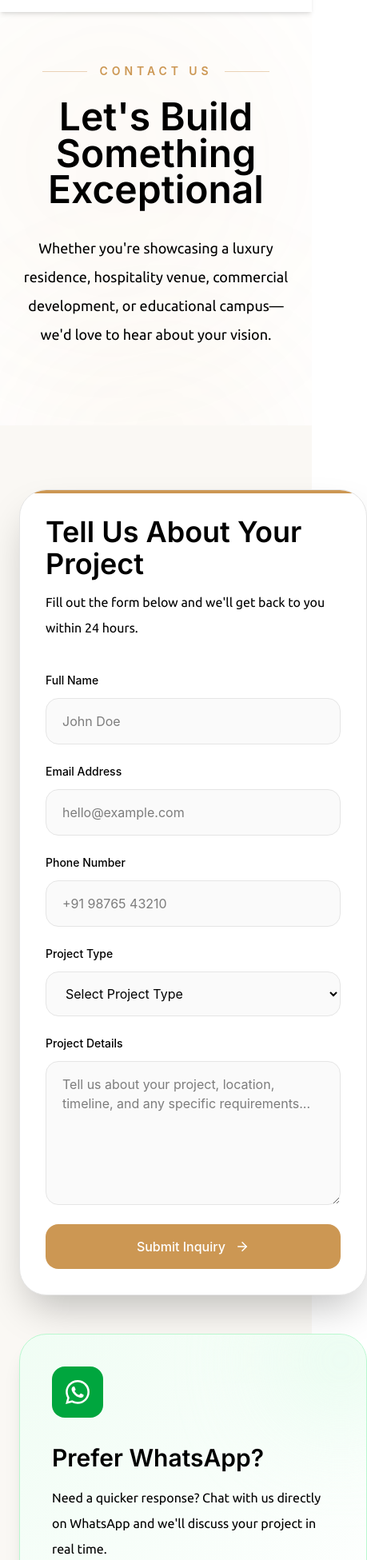
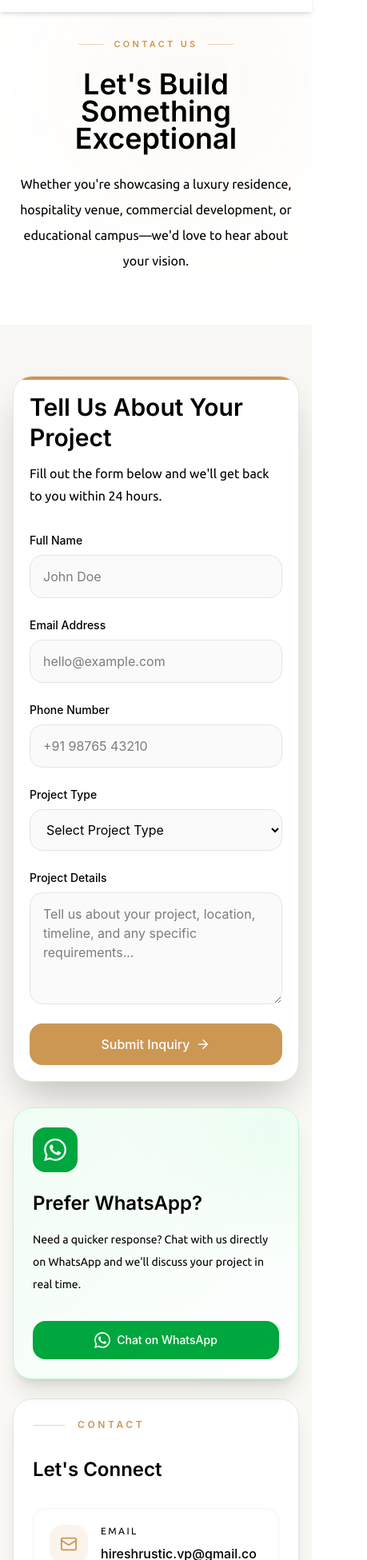
Before and after one commit to hiresh-suvarna/rustic-visual-solution, a React (Vite) app: page /contact in a window 390 px wide. Shown: the part 49-2000 px from the top of the page at 80% size, 459 px wide, since content can reach past the window. Built offline with nearby package versions, Linux system fonts and the light colour scheme; a web font is replaced by a local one.

Commit message:
redesign

```diff
--- a/src/pages/Contact.tsx
+++ b/src/pages/Contact.tsx
@@ -65,41 +65,61 @@ export default function Contact() {
   };
 
   return (
-    <div className="pt-32 lg:pt-40">
+    <div className="overflow-x-hidden pt-24 lg:pt-40">
 
       {/* ================= HERO ================= */}
 
-      <section className="px-6 lg:px-12">
+      <section className="px-4 sm:px-6 lg:px-12">
 
-        <div className="container mx-auto max-w-6xl text-center">
+        <div className="mx-auto max-w-6xl text-center">
 
-          <div className="flex items-center justify-center gap-4 mb-6">
+          <div className="mb-6 flex items-center justify-center gap-3 sm:gap-4">
 
-            <div className="w-14 h-px bg-gold/40" />
+            <div className="h-px w-8 sm:w-14 bg-gold/40" />
 
-            <span className="uppercase tracking-[0.35em] text-sm font-semibold text-gold">
+            <span className="text-[11px] sm:text-sm font-semibold uppercase tracking-[0.3em] text-gold">
+
               CONTACT US
+
             </span>
 
-            <div className="w-14 h-px bg-gold/40" />
+            <div className="h-px w-8 sm:w-14 bg-gold/40" />
 
           </div>
 
-          <h1 className="font-bricolage text-5xl md:text-6xl lg:text-7xl font-semibold leading-[0.95]">
-
+          <h1
+            className="
+              font-bricolage
+              text-4xl
+              sm:text-5xl
+              md:text-6xl
+              lg:text-7xl
+              font-semibold
+              leading-[0.95]
+            "
+          >
             Let's Build Something
             <br />
             Exceptional
-
           </h1>
 
-          <p className="mt-8 max-w-3xl mx-auto text-lg lg:text-xl leading-9 text-muted-foreground">
-
+          <p
+            className="
+              mx-auto
+              mt-6
+              max-w-3xl
+              px-2
+              text-base
+              sm:text-lg
+              lg:text-xl
+              leading-8
+              text-muted-foreground
+            "
+          >
             Whether you're showcasing a luxury residence,
             hospitality venue, commercial development,
             or educational campus—we'd love to hear
             about your vision.
-
           </p>
 
         </div>
@@ -108,40 +128,54 @@ export default function Contact() {
 
       {/* ================= CONTENT ================= */}
 
-      <section className="mt-24 lg:mt-28 bg-[#faf8f4] py-20 lg:py-28">
+      <section className="mt-16 bg-[#faf8f4] py-16 lg:mt-24 lg:py-28">
 
-        <div className="container mx-auto max-w-7xl px-6 lg:px-0">
+        <div className="mx-auto max-w-7xl px-4 sm:px-6 lg:px-8">
 
-          <div className="grid lg:grid-cols-12 gap-12">
+          <div className="grid gap-8 lg:grid-cols-12 lg:gap-12">
 
             {/* ================= FORM ================= */}
 
-            <div className="lg:col-span-7">
+            <div className="min-w-0 lg:col-span-7">
 
-              <div className="relative overflow-hidden rounded-[34px] border border-neutral-200 bg-white shadow-2xl">
+              <div
+                className="
+                  relative
+                  overflow-hidden
+                  rounded-[24px]
+                  sm:rounded-[30px]
+                  lg:rounded-[34px]
+                  border
+                  border-neutral-200
+                  bg-white
+                  shadow-2xl
+                "
+              >
 
-                <div className="absolute top-0 left-0 h-1 w-full bg-gold" />
+                <div className="absolute left-0 top-0 h-1 w-full bg-gold" />
 
-                <div className="p-8 lg:p-12">
+                <div className="p-5 sm:p-8 lg:p-12">
 
                   {isSuccess ? (
 
-                    <div className="py-16 text-center">
+                    <div className="py-12 text-center lg:py-16">
 
-                      <div className="mx-auto mb-8 flex h-20 w-20 items-center justify-center rounded-full bg-gold/10">
+                      <div className="mx-auto mb-6 flex h-16 w-16 items-center justify-center rounded-full bg-gold/10 lg:mb-8 lg:h-20 lg:w-20">
 
                         <MessageSquare
-                          size={36}
+                          size={32}
                           className="text-gold"
                         />
 
                       </div>
 
-                      <h2 className="font-bricolage text-4xl font-semibold mb-4">
+                      <h2 className="mb-4 font-bricolage text-3xl font-semibold sm:text-4xl">
+
                         Inquiry Received
+
                       </h2>
 
-                      <p className="max-w-md mx-auto text-muted-foreground leading-8">
+                      <p className="mx-auto max-w-md leading-7 text-muted-foreground">
 
                         Thank you for contacting Rustic Visual Solution.
                         Our team will review your project and get back
@@ -155,11 +189,20 @@ export default function Contact() {
 
                     <>
 
-                      <h2 className="font-bricolage text-4xl font-semibold mb-3">
+                      <h2
+                        className="
+                          mb-3
+                          font-bricolage
+                          text-3xl
+                          sm:text-4xl
+                          font-semibold
+                          leading-tight
+                        "
+                      >
                         Tell Us About Your Project
                       </h2>
 
-                      <p className="text-muted-foreground leading-8 mb-10">
+                      <p className="mb-8 leading-7 text-muted-foreground lg:mb-10">
 
                         Fill out the form below and we'll get back
                         to you within 24 hours.
@@ -169,11 +212,11 @@ export default function Contact() {
                       <form
                         onSubmit={handleSubmit}
                         className="space-y-6"
-                      >                        {/* Name */}
+                      >
 
-                        <div>
+                        {/* Name */}<div>
 
-                          <label className="block text-sm font-medium mb-3">
+  <label className="mb-2 block text-sm font-medium sm:text-base">
     Full Name
   </label>
 
@@ -182,17 +225,18 @@ export default function Contact() {
     required
     placeholder="John Doe"
     value={formData.name}
-                            onChange={(e) =>
-                              handleChange("name", e.target.value)
-                            }
+    onChange={(e) => handleChange("name", e.target.value)}
     className="
       w-full
       rounded-2xl
       border
       border-neutral-200
       bg-neutral-50
-                              px-5
-                              py-4
+      px-4
+      sm:px-5
+      py-3.5
+      sm:py-4
+      text-base
       outline-none
       transition-all
       duration-300
@@ -207,7 +251,7 @@ export default function Contact() {
 
 <div>
 
-                          <label className="block text-sm font-medium mb-3">
+  <label className="mb-2 block text-sm font-medium sm:text-base">
     Email Address
   </label>
 
@@ -216,17 +260,18 @@ export default function Contact() {
     required
     placeholder="hello@example.com"
     value={formData.email}
-                            onChange={(e) =>
-                              handleChange("email", e.target.value)
-                            }
+    onChange={(e) => handleChange("email", e.target.value)}
     className="
       w-full
       rounded-2xl
       border
       border-neutral-200
       bg-neutral-50
-                              px-5
-                              py-4
+      px-4
+      sm:px-5
+      py-3.5
+      sm:py-4
+      text-base
       outline-none
       transition-all
       duration-300
@@ -241,7 +286,7 @@ export default function Contact() {
 
 <div>
 
-                          <label className="block text-sm font-medium mb-3">
+  <label className="mb-2 block text-sm font-medium sm:text-base">
     Phone Number
   </label>
 
@@ -250,17 +295,18 @@ export default function Contact() {
     required
     placeholder="+91 98765 43210"
     value={formData.phone}
-                            onChange={(e) =>
-                              handleChange("phone", e.target.value)
-                            }
+    onChange={(e) => handleChange("phone", e.target.value)}
     className="
       w-full
       rounded-2xl
       border
       border-neutral-200
       bg-neutral-50
-                              px-5
-                              py-4
+      px-4
+      sm:px-5
+      py-3.5
+      sm:py-4
+      text-base
       outline-none
       transition-all
       duration-300
@@ -269,13 +315,11 @@ export default function Contact() {
     "
   />
 
-                        </div>
-
-                        {/* Project Type */}
+</div>{/* Project Type */}
 
 <div>
 
-                          <label className="block text-sm font-medium mb-3">
+  <label className="mb-2 block text-sm font-medium sm:text-base">
     Project Type
   </label>
 
@@ -283,10 +327,7 @@ export default function Contact() {
     required
     value={formData.projectType}
     onChange={(e) =>
-                              handleChange(
-                                "projectType",
-                                e.target.value
-                              )
+      handleChange("projectType", e.target.value)
     }
     className="
       w-full
@@ -294,8 +335,11 @@ export default function Contact() {
       border
       border-neutral-200
       bg-neutral-50
-                              px-5
-                              py-4
+      px-4
+      sm:px-5
+      py-3.5
+      sm:py-4
+      text-base
       outline-none
       transition-all
       duration-300
@@ -303,34 +347,13 @@ export default function Contact() {
       focus:bg-white
     "
   >
-                            <option value="">
-                              Select Project Type
-                            </option>
-
-                            <option value="Luxury Home">
-                              Luxury Home
-                            </option>
-
-                            <option value="Restaurant">
-                              Restaurant
-                            </option>
-
-                            <option value="Commercial Space">
-                              Commercial Space
-                            </option>
-
-                            <option value="College">
-                              College / University
-                            </option>
-
-                            <option value="Museum">
-                              Museum
-                            </option>
-
-                            <option value="Other">
-                              Other
-                            </option>
-
+    <option value="">Select Project Type</option>
+    <option value="Luxury Home">Luxury Home</option>
+    <option value="Restaurant">Restaurant</option>
+    <option value="Commercial Space">Commercial Space</option>
+    <option value="College">College / University</option>
+    <option value="Museum">Museum</option>
+    <option value="Other">Other</option>
   </select>
 
 </div>
@@ -339,7 +362,7 @@ export default function Contact() {
 
 <div>
 
-                          <label className="block text-sm font-medium mb-3">
+  <label className="mb-2 block text-sm font-medium sm:text-base">
     Project Details
   </label>
 
@@ -348,20 +371,22 @@ export default function Contact() {
     placeholder="Tell us about your project, location, timeline, and any specific requirements..."
     value={formData.message}
     onChange={(e) =>
-                              handleChange(
-                                "message",
-                                e.target.value
-                              )
+      handleChange("message", e.target.value)
     }
     className="
-                              min-h-[180px]
+      min-h-[140px]
+      sm:min-h-[180px]
       w-full
+      resize-y
       rounded-2xl
       border
       border-neutral-200
       bg-neutral-50
-                              px-5
-                              py-4
+      px-4
+      sm:px-5
+      py-3.5
+      sm:py-4
+      text-base
       outline-none
       transition-all
       duration-300
@@ -376,10 +401,19 @@ export default function Contact() {
 
 {error && (
 
-                          <div className="rounded-2xl border border-red-200 bg-red-50 px-5 py-4 text-red-600">
-
+  <div
+    className="
+      rounded-2xl
+      border
+      border-red-200
+      bg-red-50
+      px-4
+      py-3
+      text-sm
+      text-red-600
+    "
+  >
     {error}
-
   </div>
 
 )}
@@ -394,12 +428,15 @@ export default function Contact() {
     w-full
     items-center
     justify-center
-                            gap-3
+    gap-2
+    sm:gap-3
     rounded-2xl
     bg-gold
-                            py-4
+    py-3.5
+    sm:py-4
+    text-base
+    font-medium
     text-white
-                            font-medium
     transition-all
     duration-300
     hover:-translate-y-1
@@ -439,35 +476,77 @@ export default function Contact() {
 
 </div>
 
-            </div>            {/* ================= RIGHT SIDE ================= */}
+</div>
 
-            <div className="lg:col-span-5 space-y-8">
+{/* ================= RIGHT SIDE ================= */}
 
-              {/* WhatsApp Card */}
+<div className="min-w-0 space-y-6 lg:col-span-5 lg:space-y-8">
 
-              <div className="relative overflow-hidden rounded-[34px] border border-green-200 bg-gradient-to-br from-green-50 to-white p-10 shadow-xl">
+  {/* WhatsApp Card */}<div
+  className="
+    relative
+    overflow-hidden
+    rounded-[24px]
+    sm:rounded-[30px]
+    lg:rounded-[34px]
+    border
+    border-green-200
+    bg-gradient-to-br
+    from-green-50
+    to-white
+    p-6
+    sm:p-8
+    lg:p-10
+    shadow-xl
+  "
+>
 
-                <div className="absolute -right-12 -top-12 h-40 w-40 rounded-full bg-green-100 blur-3xl opacity-60" />
+  <div className="absolute -right-12 -top-12 h-40 w-40 rounded-full bg-green-100 opacity-60 blur-3xl" />
 
   <div className="relative">
 
-                  <div className="mb-8 flex h-16 w-16 items-center justify-center rounded-2xl bg-green-600 text-white">
-
-                    <SiWhatsapp size={30} />
-
+    <div
+      className="
+        mb-6
+        flex
+        h-14
+        w-14
+        sm:h-16
+        sm:w-16
+        items-center
+        justify-center
+        rounded-2xl
+        bg-green-600
+        text-white
+      "
+    >
+      <SiWhatsapp size={28} />
     </div>
 
-                  <h3 className="font-bricolage text-3xl font-semibold mb-4">
-
+    <h3
+      className="
+        mb-4
+        font-bricolage
+        text-2xl
+        sm:text-3xl
+        font-semibold
+        leading-tight
+      "
+    >
       Prefer WhatsApp?
-
     </h3>
 
-                  <p className="leading-8 text-muted-foreground mb-8">
-
+    <p
+      className="
+        mb-8
+        text-sm
+        sm:text-base
+        leading-7
+        text-muted-foreground
+      "
+    >
       Need a quicker response? Chat with us directly on
       WhatsApp and we'll discuss your project in real time.
-
     </p>
 
     <button
@@ -482,10 +561,15 @@ export default function Contact() {
         w-full
         items-center
         justify-center
-                      gap-3
+        gap-2
+        sm:gap-3
         rounded-2xl
         bg-green-600
-                      py-4
+        px-4
+        py-3.5
+        sm:py-4
+        text-sm
+        sm:text-base
         font-medium
         text-white
         transition-all
@@ -496,9 +580,14 @@ export default function Contact() {
       "
     >
 
-                    <SiWhatsapp size={20} />
+      <SiWhatsapp
+        size={20}
+        className="shrink-0"
+      />
 
+      <span className="truncate">
         Chat on WhatsApp
+      </span>
 
     </button>
 
@@ -506,49 +595,106 @@ export default function Contact() {
 
 </div>
 
-              {/* Contact Information */}
+{/* Contact Information */}<div
+  className="
+    rounded-[24px]
+    sm:rounded-[30px]
+    lg:rounded-[34px]
+    border
+    border-neutral-200
+    bg-white
+    p-6
+    sm:p-8
+    lg:p-10
+    shadow-xl
+  "
+>
 
-              <div className="rounded-[34px] border border-neutral-200 bg-white p-10 shadow-xl">
+  <div className="mb-8 flex items-center gap-4">
 
-                <div className="flex items-center gap-4 mb-8">
+    <div className="h-px w-10 bg-gold/40" />
 
-                  <div className="w-12 h-px bg-gold/40" />
+    <span className="text-xs sm:text-sm font-semibold uppercase tracking-[0.3em] text-gold">
 
-                  <span className="uppercase tracking-[0.3em] text-sm font-semibold text-gold">
       CONTACT
+
     </span>
 
   </div>
 
-                <h3 className="font-bricolage text-3xl font-semibold mb-10">
-
+  <h3
+    className="
+      mb-8
+      font-bricolage
+      text-2xl
+      sm:text-3xl
+      font-semibold
+    "
+  >
     Let's Connect
-
   </h3>
 
   {/* Email */}
 
-                <div className="flex items-start gap-5 rounded-2xl border border-neutral-100 p-6 mb-5 transition hover:border-gold/40 hover:shadow-lg">
+  <div
+    className="
+      mb-5
+      flex
+      items-start
+      gap-4
+      rounded-2xl
+      border
+      border-neutral-100
+      p-5
+      sm:p-6
+      transition
+      hover:border-gold/40
+      hover:shadow-lg
+    "
+  >
 
-                  <div className="flex h-14 w-14 items-center justify-center rounded-2xl bg-gold/10 text-gold">
+    <div
+      className="
+        flex
+        h-12
+        w-12
+        shrink-0
+        sm:h-14
+        sm:w-14
+        items-center
+        justify-center
+        rounded-2xl
+        bg-gold/10
+        text-gold
+      "
+    >
 
-                    <Mail size={24} />
+      <Mail size={22} />
 
     </div>
 
-                  <div>
+    <div className="min-w-0 flex-1">
 
-                    <p className="text-sm uppercase tracking-[0.2em] text-muted-foreground mb-2">
+      <p className="mb-2 text-xs uppercase tracking-[0.2em] text-muted-foreground">
 
         Email
 
       </p>
 
-                    <p className="font-medium text-lg">
-
+      <a
+        href="mailto:hireshrustic.vp@gmail.com"
+        className="
+          block
+          break-all
+          text-base
+          sm:text-lg
+          font-medium
+          transition
+          hover:text-gold
+        "
+      >
         hireshrustic.vp@gmail.com
-
-                    </p>
+      </a>
 
     </div>
 
@@ -556,27 +702,62 @@ export default function Contact() {
 
   {/* Phone */}
 
-                <div className="flex items-start gap-5 rounded-2xl border border-neutral-100 p-6 transition hover:border-gold/40 hover:shadow-lg">
+  <div
+    className="
+      flex
+      items-start
+      gap-4
+      rounded-2xl
+      border
+      border-neutral-100
+      p-5
+      sm:p-6
+      transition
+      hover:border-gold/40
+      hover:shadow-lg
+    "
+  >
 
-                  <div className="flex h-14 w-14 items-center justify-center rounded-2xl bg-gold/10 text-gold">
+    <div
+      className="
+        flex
+        h-12
+        w-12
+        shrink-0
+        sm:h-14
+        sm:w-14
+        items-center
+        justify-center
+        rounded-2xl
+        bg-gold/10
+        text-gold
+      "
+    >
 
-                    <Phone size={24} />
+      <Phone size={22} />
 
     </div>
 
-                  <div>
+    <div className="min-w-0 flex-1">
 
-                    <p className="text-sm uppercase tracking-[0.2em] text-muted-foreground mb-2">
+      <p className="mb-2 text-xs uppercase tracking-[0.2em] text-muted-foreground">
 
         Phone
 
       </p>
 
-                    <p className="font-medium text-lg">
-
+      <a
+        href="tel:+919137998059"
+        className="
+          text-base
+          sm:text-lg
+          font-medium
+          transition
+          hover:text-gold
+        "
+      >
         +91 91379 98059
-
-                    </p>
+      </a>
 
     </div>
 
@@ -586,26 +767,50 @@ export default function Contact() {
 
 {/* Response Time */}
 
-              <div className="rounded-[34px] border border-neutral-200 bg-[#faf8f4] p-10">
+<div
+  className="
+    rounded-[24px]
+    sm:rounded-[30px]
+    lg:rounded-[34px]
+    border
+    border-neutral-200
+    bg-[#faf8f4]
+    p-6
+    sm:p-8
+    lg:p-10
+  "
+>
 
-                <h3 className="font-bricolage text-2xl font-semibold mb-5">
-
+  <h3
+    className="
+      mb-4
+      font-bricolage
+      text-2xl
+      font-semibold
+    "
+  >
     Response Time
-
   </h3>
 
-                <p className="leading-8 text-muted-foreground">
-
+  <p
+    className="
+      text-sm
+      sm:text-base
+      leading-7
+      text-muted-foreground
+    "
+  >
     We usually respond within
-                  <strong className="text-black"> 24 hours</strong>.
+    <strong className="text-black">
+      {" "}24 hours
+    </strong>.
     For urgent enquiries, WhatsApp is the fastest way to
     reach our team.
-
   </p>
 
+</div></div>
+
 </div>
-
-            </div>          </div>
 
 </div>
 
@@ -622,16 +827,23 @@ export default function Contact() {
     overflow-hidden
   "
 >
+
   <div
     className="
       absolute
       top-0
       right-0
-            h-[500px]
-            w-[500px]
+      h-[300px]
+      w-[300px]
+      sm:h-[400px]
+      sm:w-[400px]
+      lg:h-[500px]
+      lg:w-[500px]
       rounded-full
       bg-gold/5
-            blur-[120px]
+      blur-[80px]
+      sm:blur-[100px]
+      lg:blur-[120px]
     "
   />
 
@@ -640,13 +852,20 @@ export default function Contact() {
       absolute
       bottom-0
       left-0
-            h-[400px]
-            w-[400px]
+      h-[250px]
+      w-[250px]
+      sm:h-[320px]
+      sm:w-[320px]
+      lg:h-[400px]
+      lg:w-[400px]
       rounded-full
       bg-gold/5
-            blur-[100px]
+      blur-[70px]
+      sm:blur-[90px]
+      lg:blur-[100px]
     "
   />
+
 </div>
 
 </div>
```
Lines whose indentation alone changed are shown as unchanged.
